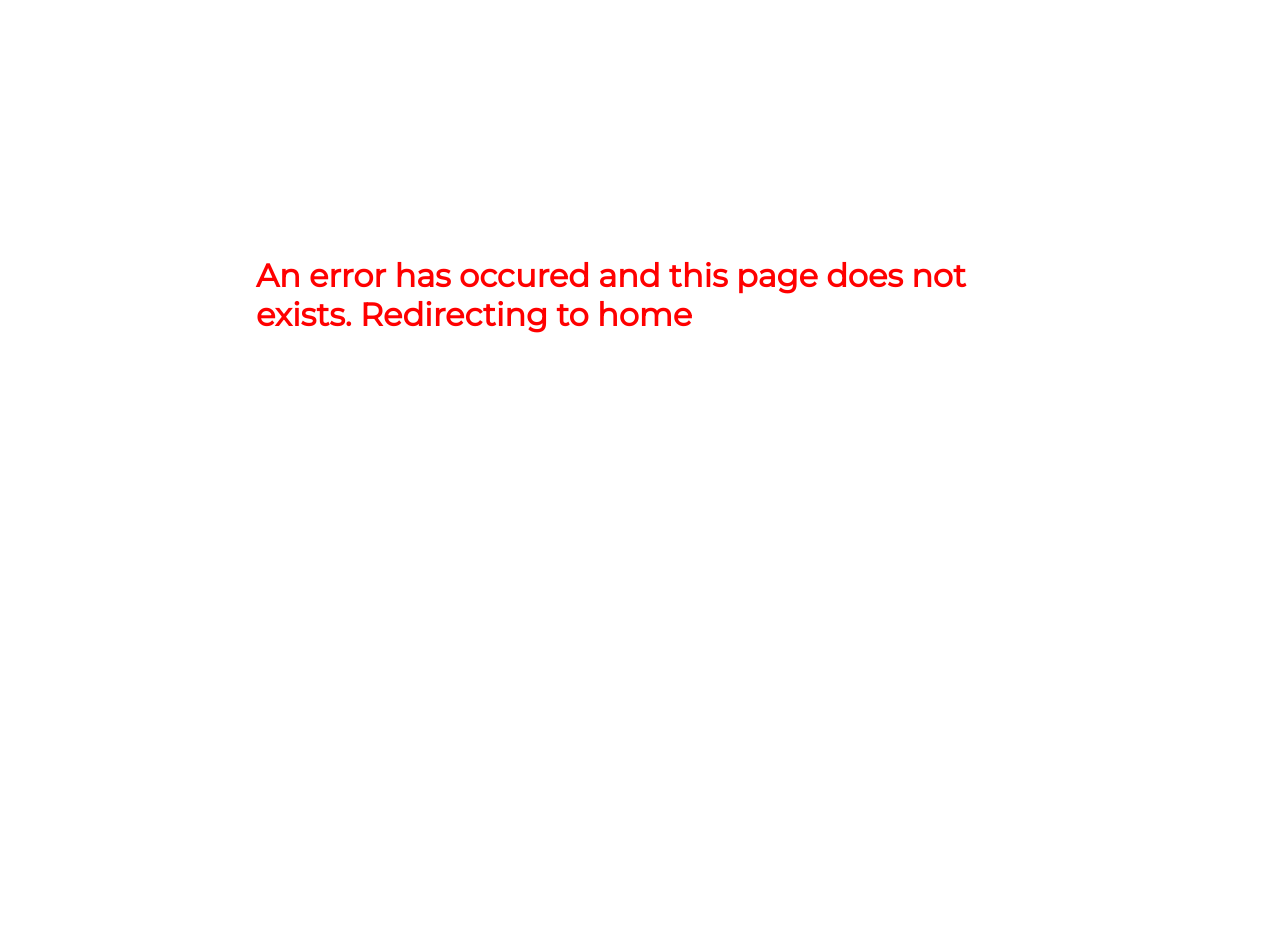
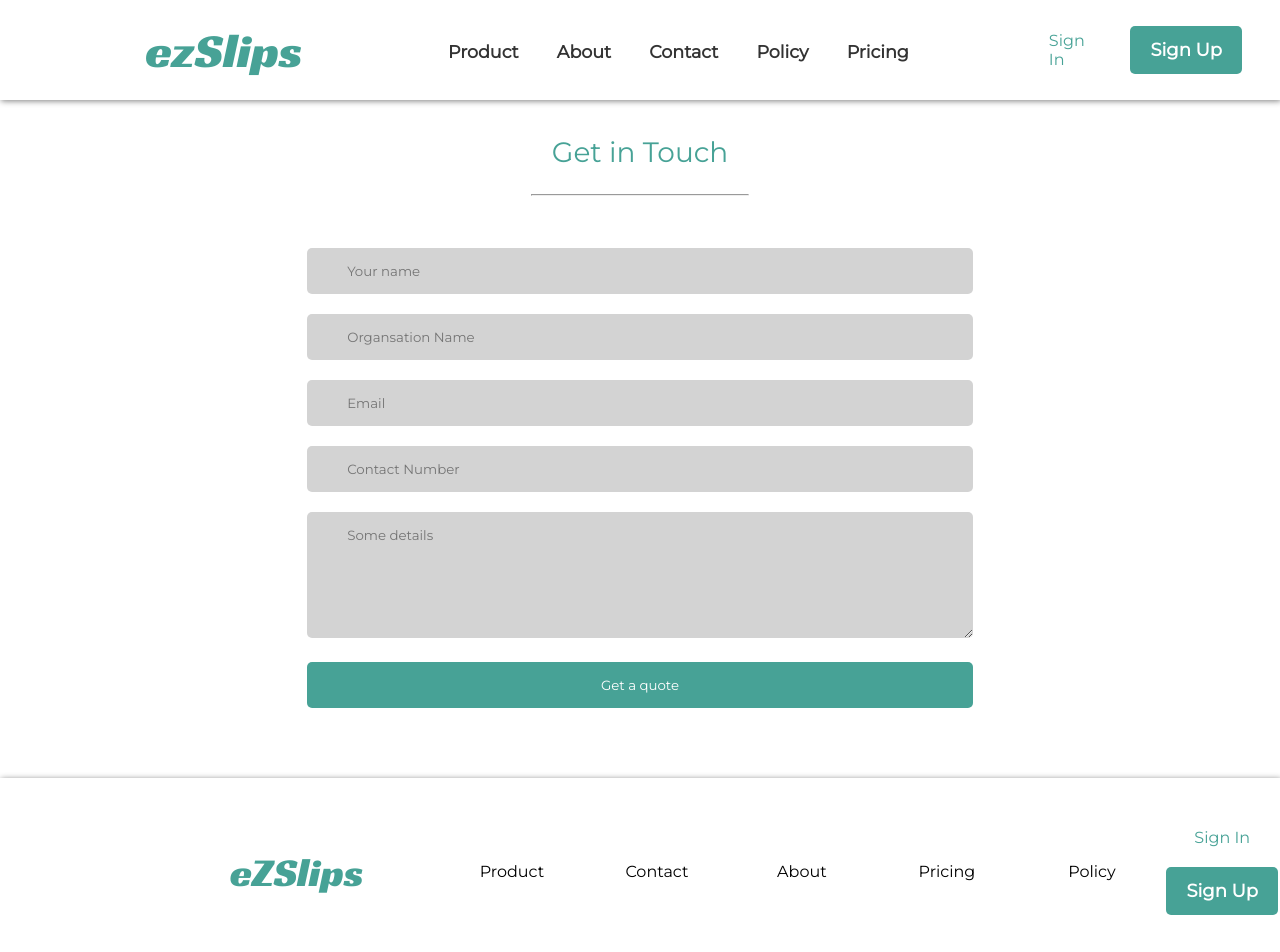
Before and after one commit to Prashant-cdi/ez_Slips-FrontEnd-, a Next.js app: page /contactForm in a window 1280 px wide. Before the commit this address had no page. Shown: the top 952 px of the page. Before the commit the page ends 800 px from the top, so only its background shows below. Built offline with nearby package versions, Linux system fonts and the light colour scheme.

Commit message:
made contact form.tsx

```diff
--- /dev/null
+++ b/components/ContactForm.tsx
@@ -0,0 +1,94 @@
+import React from 'react'
+import styles from "../styles/ContactForm.module.css";
+import { Leftfooter, Middlefooter, Middlefooter2 } from './Footer';
+
+import Link from 'next/link'
+import Copyright from './Copyright';
+
+const footershadow : any = {
+  "box-shadow": "1px 1px 6px grey",
+  "padding": "50px 0 40px"
+}
+
+
+
+function FooterRight() {
+
+    const customStyle : any = {
+        "list-style-type":" none",
+        "color": "#47a296",
+        "width": "15%",
+        "text-align": "center"
+    }
+
+    const buttonStyle:any = {
+      "height": "48px",
+      "margin-top": "20px",
+"width": "112px",
+"background": "#47a296",
+"border": "none",
+"border-radius": "5px",
+"color": "white",
+"font-size": "18px",
+"font-weight": "bold",
+    }
+
+    return (
+        <div style={customStyle}>
+
+     <li>
+        <Link href="/pages/signin"><span >Sign In</span></Link>
+      </li>
+      <span className={styles.spanbutton}>
+        <Link href="/pages/signup">
+          <button style={buttonStyle}>Sign Up</button>
+        </Link>
+      </span>
+    </div>
+
+    )
+}
+const ContactForm = () => {
+  return (
+      <>
+
+<div className={styles.main}>
+
+<h1 className={styles.heading1}>Get in Touch</h1>
+<hr className={styles.hruler}/>
+
+<div className={styles.formDiv}>
+
+    <form >
+        <input type="text" name="" id="name" placeholder="Your name"  className={styles.inputs}/ >
+        <br/>
+        <input type="text" name="" id="Organisation" placeholder="Organsation Name"  className={styles.inputs}/>
+        <br/>
+        <input type="email" name="" id="email" placeholder="Email"  className={styles.inputs}/>
+        <br/>
+        <input type="number" name="" id="contact" placeholder="Contact Number" className={styles.inputs}/>
+        <br/>
+        <textarea name="" id="details" cols={30} rows={6} placeholder="Some details" className={styles.inputs}></textarea>
+        <br/>
+        <button type="submit"  className={styles.inputs} id={styles.submitbutton}>Get a quote</button>
+    </form>
+
+</div>
+
+
+</div>
+
+
+    <div className="flex align_item_center" style={footershadow}>
+
+      <Leftfooter />
+      <Middlefooter />
+        <FooterRight />
+    </div>
+    <Copyright />
+      </>
+
+)
+}
+
+export default ContactForm
--- a/components/Footer.tsx
+++ b/components/Footer.tsx
@@ -2,13 +2,13 @@ import React from 'react'
 import styles from "../styles/Footer.module.css";
 import Link from 'next/link';
 
-function Leftfooter() {
+export function Leftfooter() {
   return(
     <span className={styles.footerLogo}>eZSlips</span>
   )
 }
 
-function Middlefooter() {
+export function Middlefooter() {
 return(
 <div className={styles.middlefooter}>
 <div className={styles.footerlink}>Product</div>
@@ -36,11 +36,11 @@ function Rightfooter2() {
   )
 }
 
-function Middlefooter2() {
+export function Middlefooter2() {
   return (
     <div className={styles.footerbuttondiv}>
      <li>
-        <Link href="/pages/signin">Sign In</Link>
+        <Link href="/pages/signin"><span className={styles.signinlink}>Sign In</span></Link>
       </li>
       <span className={styles.spanbutton}>
         <Link href="/pages/signup">
--- a/components/Header.tsx
+++ b/components/Header.tsx
@@ -146,7 +146,7 @@ function LeftHeader() {
   return (
     <div className={styles.left_header}>
       <div className={styles.left_header_h1}>
-        <Link href="/pages/index">
+        <Link href="/">
           <span className={styles.main_logo}>ezSlips</span>
         </Link>
       </div>
@@ -254,7 +254,7 @@ const Header = () => {
 </div>
 
 
-<Modal />
+{/* <Modal /> */}
 </>
   );
 };
--- a/pages/_document.tsx
+++ b/pages/_document.tsx
@@ -7,7 +7,9 @@ export default function Document() {
       <Head>
       <link rel="preconnect" href="https://fonts.googleapis.com" />
         <link rel="preconnect" href="https://fonts.gstatic.com" />
-      <link href="https://fonts.googleapis.com/css2?family=Montserrat&family=Racing+Sans+One&display=swap" rel="stylesheet" />
+      <link href="https://fonts.googleapis.com/css2?family=Montserrat&family=Racing+Sans+One&family=Inter:wght@500&display=swap" rel="stylesheet" />
+
+{/* <link href="https://fonts.googleapis.com/css2?family=Inter:wght@300&display=swap" rel="stylesheet">  */}
       </Head>
       <body>
         <Main />
--- /dev/null
+++ b/pages/contactForm.tsx
@@ -0,0 +1,15 @@
+import Header from "../components/Header";
+
+import React from 'react'
+import ContactForm from "../components/ContactForm";
+
+const contactForm:any = () => {
+  return (
+<>
+<Header/>
+<ContactForm />
+</>
+  )
+}
+
+export default contactForm
--- /dev/null
+++ b/styles/ContactForm.module.css
@@ -0,0 +1,42 @@
+.main{
+    margin: 40px auto 60px;
+}
+
+.heading1{
+color:#47A296;
+font-family: 'Montserrat';
+font-style: normal;
+font-weight: 500;
+font-size: 28px;
+line-height: 24px;
+text-align: center;
+}
+
+.hruler{
+color:#47A296;
+margin: 30px auto;
+min-width:17%;
+max-width:17%;
+}
+
+.formDiv{
+    width: 52%;
+    margin: 42px auto;
+    text-align: center;
+    /* padding: 0 0 0 95px; */
+}
+
+.inputs{
+    width: 100%;
+padding: 15px 40px;
+background-color: lightgray;
+border: 0px;
+margin: 10px 0;
+border-radius: 5px;
+}
+
+#submitbutton{
+background-color:#47A296;
+color: white;
+width: 100%;
+}
--- a/styles/Footer.module.css
+++ b/styles/Footer.module.css
@@ -13,18 +13,19 @@
     font-weight: 400;
     line-height: 50px;
     color: #47A296;
-    margin: 0px 0 0px 160px;
+    margin: 0px 0 0px 230px;
     display: inline-block;
+
 }
 
 .middlefooter{
-    margin-left: 85px;
+    margin-left: 76px;
     display: flex;
 }
 
 .rightfooter {
     width: 220px;
-    right: 91px;
+    right: 77px;
     position: absolute;
 
 }
@@ -38,7 +39,7 @@
 
 .footerlink{
     width: 125px;
-    margin: 0 15px auto;
+    margin: 0 10px auto;
     text-align: center;
     padding: 30px 0;
 }
@@ -75,16 +76,20 @@
   .footerbuttondiv {
     display: flex;
     align-items: center;
-    margin-left: 28%;
+    margin-left: 31%;
     list-style-type: none;
   }
 
   .rightfooter2
   {
     width: 220px;
-    right: 91px;
+    right: 77px;
     position: absolute;
     font-weight: 300;
     font-size: 14px;
     line-height: 24px;
   }
+
+  .signinlink{
+    color:#47a296;
+  }
--- a/styles/Header.module.css
+++ b/styles/Header.module.css
@@ -11,7 +11,7 @@
   }
 
   .left_header {
-    width: 30%;
+    width: 35%;
     display: flex;
     align-items: center;
     justify-content: center;
@@ -19,7 +19,7 @@
   }
 
   .left_header_h1 {
-    font-size: 40px;
+    font-size: 48px;
     font-weight: 400;
     line-height: 50px;
     letter-spacing: 0em;
@@ -36,7 +36,7 @@
 
   .middle_header {
     display: flex;
-    width: 40%;
+    width: 36%;
     justify-content: space-between;
     align-items: center;
   }
@@ -53,6 +53,7 @@
     position: relative;
     justify-content: center;
     border-top: 3px solid white;
+    font-size: 15px;
   }
 
   .down_arrow {
@@ -72,7 +73,7 @@
   }
 
   .right_header {
-    width: 30%;
+    width: 25%;
     display: flex;
     align-items: center;
   }
--- a/styles/globals.css
+++ b/styles/globals.css
@@ -50,6 +50,10 @@ a {
 .margin_auto {
   margin: auto;
 }
+
+.align_item_center{
+  align-items: center;
+}
 /* this is for setup div */
 
 /*
```
